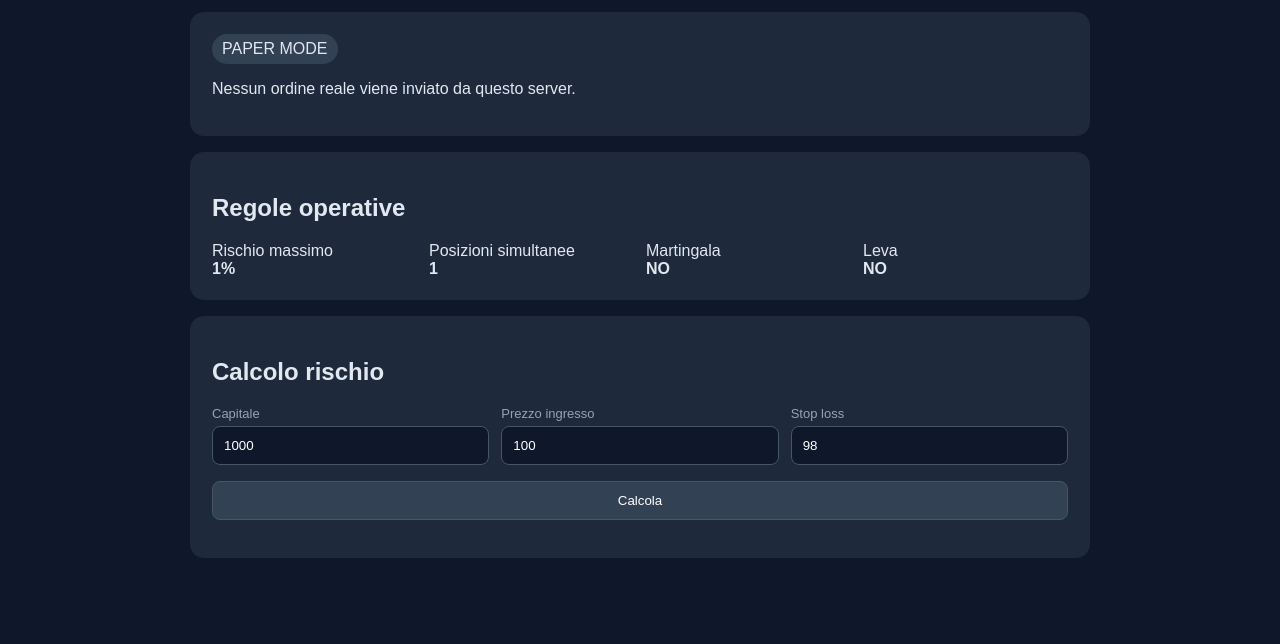
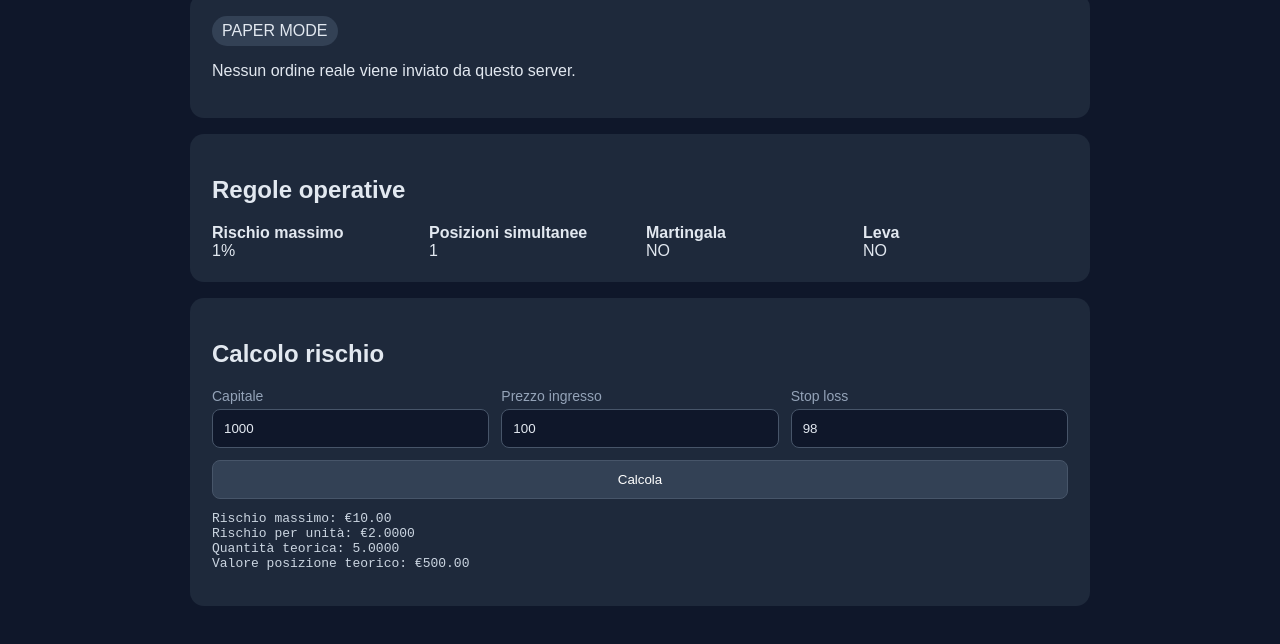
Before and after one commit to Moisepiu/NIVORA, a website: page public/index.html in a window 1280 px wide. Both pictures are taken after a click on the button "Calcola". Shown: the part 162-806 px from the top of the page. Drawn offline with Linux system fonts and the light colour scheme; no server answers.

Commit message:
Update index.html

```diff
--- a/public/index.html
+++ b/public/index.html
@@ -1,25 +1,88 @@
-f<!doctype html>
+<!doctype html>
 <html lang="it">
 <head>
 <meta charset="utf-8">
 <meta name="viewport" content="width=device-width,initial-scale=1">
 <title>NIVORA Trade</title>
+
 <style>
-body{font-family:Arial,sans-serif;margin:0;background:#0f172a;color:#e2e8f0}
-main{max-width:900px;margin:40px auto;padding:20px}
-.card{background:#1e293b;border-radius:14px;padding:22px;margin:16px 0}
-h1{margin-bottom:4px}.muted{color:#94a3b8}
-.grid{display:grid;grid-template-columns:repeat(auto-fit,minmax(180px,1fr));gap:12px}
-label{display:block;font-size:13px;color:#94a3b8;margin-bottom:5px}
-input,button{width:100%;box-sizing:border-box;padding:11px;border-radius:8px;border:1px solid #475569;background:#0f172a;color:#fff}
-button{cursor:pointer;background:#334155}
-.badge{display:inline-block;padding:6px 10px;border-radius:999px;background:#334155}
+body{
+  font-family:Arial,sans-serif;
+  margin:0;
+  background:#0f172a;
+  color:#e2e8f0;
+}
+main{
+  max-width:900px;
+  margin:40px auto;
+  padding:20px;
+}
+.card{
+  background:#1e293b;
+  border-radius:14px;
+  padding:22px;
+  margin:16px 0;
+}
+h1{
+  margin-bottom:4px;
+}
+.muted{
+  color:#94a3b8;
+}
+.grid{
+  display:grid;
+  grid-template-columns:repeat(auto-fit,minmax(180px,1fr));
+  gap:12px;
+}
+.label{
+  display:block;
+  font-size:14px;
+  color:#94a3b8;
+  margin-bottom:5px;
+}
+input,button{
+  width:100%;
+  box-sizing:border-box;
+  padding:11px;
+  border-radius:8px;
+  border:1px solid #475569;
+}
+input{
+  background:#0f172a;
+  color:#e2e8f0;
+}
+button{
+  cursor:pointer;
+  background:#334155;
+  color:white;
+  margin-top:12px;
+}
+button:hover{
+  background:#475569;
+}
+.badge{
+  display:inline-block;
+  padding:6px 10px;
+  border-radius:999px;
+  background:#334155;
+}
+.result{
+  white-space:pre-line;
+  margin-top:12px;
+  color:#cbd5e1;
+}
 </style>
 </head>
+
 <body>
+
 <main>
+
 <h1>NIVORA Trade</h1>
-<div class="muted">Dashboard V7 — paper/backtest mode</div>
+
+<div class="muted">
+Dashboard V7 — paper/backtest mode
+</div>
 
 <div class="card">
   <span class="badge">PAPER MODE</span>
@@ -27,39 +90,128 @@
 </div>
 
 <div class="card">
+
 <h2>Regole operative</h2>
+
 <div class="grid">
-<div>Rischio massimo<br><strong>1%</strong></div>
-<div>Posizioni simultanee<br><strong>1</strong></div>
-<div>Martingala<br><strong>NO</strong></div>
-<div>Leva<br><strong>NO</strong></div>
+
+<div>
+<strong>Rischio massimo</strong>
+<br>1%
 </div>
+
+<div>
+<strong>Posizioni simultanee</strong>
+<br>1
+</div>
+
+<div>
+<strong>Martingala</strong>
+<br>NO
+</div>
+
+<div>
+<strong>Leva</strong>
+<br>NO
+</div>
+
+</div>
+
 </div>
 
 <div class="card">
+
 <h2>Calcolo rischio</h2>
+
 <div class="grid">
-<div><label>Capitale</label><input id="balance" type="number" value="1000"></div>
-<div><label>Prezzo ingresso</label><input id="entry" type="number" value="100"></div>
-<div><label>Stop loss</label><input id="stop" type="number" value="98"></div>
+
+<div>
+<label class="label" for="balance">Capitale</label>
+<input id="balance" type="number" value="1000" min="0" step="0.01">
 </div>
-<p><button onclick="calc()">Calcola</button></p>
-<pre id="out"></pre>
+
+<div>
+<label class="label" for="entry">Prezzo ingresso</label>
+<input id="entry" type="number" value="100" min="0" step="0.01">
 </div>
+
+<div>
+<label class="label" for="stop">Stop loss</label>
+<input id="stop" type="number" value="98" min="0" step="0.01">
+</div>
+
+</div>
+
+<button onclick="calc()">Calcola</button>
+
+<pre id="out" class="result"></pre>
+
+</div>
+
 </main>
+
 <script>
-async function calc(){
- const body={
-  balance:Number(balance.value),
-  entry:Number(entry.value),
-  stop:Number(stop.value)
- };
- const r=await fetch('/api/risk',{method:'POST',headers:{'Content-Type':'application/json'},body:JSON.stringify(body)});
- const d=await r.json();
- out.textContent=r.ok
- ? `Rischio massimo: €${d.riskMoney.toFixed(2)}\nRischio per unità: ${d.riskPerUnit.toFixed(4)}\nQuantità teorica: ${d.quantity.toFixed(4)}`
- : d.error;
+
+function calc(){
+
+  const balance = Number(
+    document.getElementById("balance").value
+  );
+
+  const entry = Number(
+    document.getElementById("entry").value
+  );
+
+  const stop = Number(
+    document.getElementById("stop").value
+  );
+
+  const out = document.getElementById("out");
+
+  if(
+    !Number.isFinite(balance) ||
+    !Number.isFinite(entry) ||
+    !Number.isFinite(stop) ||
+    balance <= 0 ||
+    entry <= 0 ||
+    stop <= 0
+  ){
+    out.textContent = "Inserisci valori validi.";
+    return;
+  }
+
+  if(stop >= entry){
+    out.textContent =
+      "Per questa modalità lo stop loss deve essere inferiore al prezzo di ingresso.";
+    return;
+  }
+
+  const maxRisk = balance * 0.01;
+
+  const riskPerUnit = entry - stop;
+
+  const theoreticalQuantity =
+    maxRisk / riskPerUnit;
+
+  const positionValue =
+    theoreticalQuantity * entry;
+
+  out.textContent =
+    "Rischio massimo: €" +
+    maxRisk.toFixed(2) +
+    "\n" +
+    "Rischio per unità: €" +
+    riskPerUnit.toFixed(4) +
+    "\n" +
+    "Quantità teorica: " +
+    theoreticalQuantity.toFixed(4) +
+    "\n" +
+    "Valore posizione teorico: €" +
+    positionValue.toFixed(2);
+
 }
+
 </script>
+
 </body>
 </html>
```
